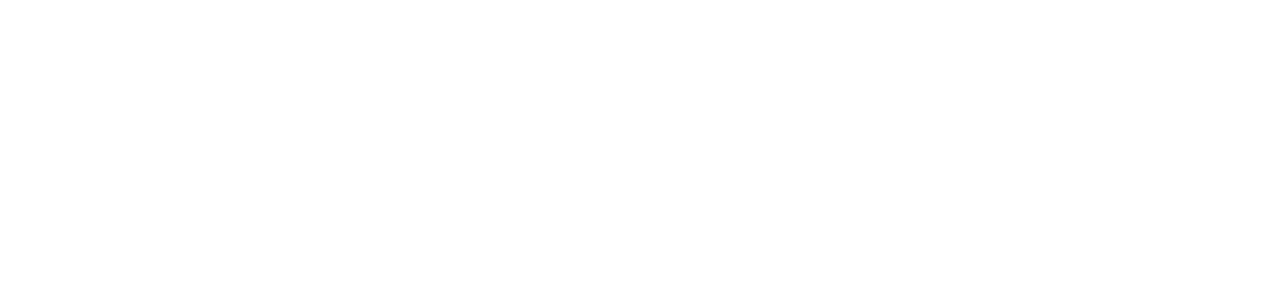
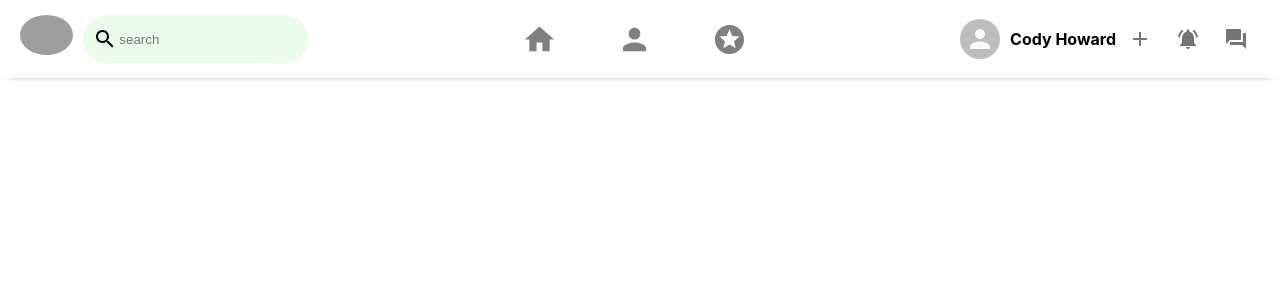
Before and after one commit to codyrhoward/trendi, a React (Create React App) app: page / in a window 1280 px wide. Shown: the top 300 px of the page. Built offline with nearby package versions, Linux system fonts and the light colour scheme; grey boxes are pictures that could not be loaded.

Commit message:
built the header navbar. Made a logo. Icons have no link functionality

```diff
--- a/package.json
+++ b/package.json
@@ -3,6 +3,8 @@
   "version": "0.1.0",
   "private": true,
   "dependencies": {
+    "@material-ui/core": "^4.11.0",
+    "@material-ui/icons": "^4.9.1",
     "@testing-library/jest-dom": "^4.2.4",
     "@testing-library/react": "^9.3.2",
     "@testing-library/user-event": "^7.1.2",
--- a/src/App.css
+++ b/src/App.css
@@ -1,38 +1,3 @@
-.App {
-  text-align: center;
+* {
+  margin: 0;
 }
-
-.App-logo {
-  height: 40vmin;
-  pointer-events: none;
-}
-
-@media (prefers-reduced-motion: no-preference) {
-  .App-logo {
-    animation: App-logo-spin infinite 20s linear;
-  }
-}
-
-.App-header {
-  background-color: #282c34;
-  min-height: 100vh;
-  display: flex;
-  flex-direction: column;
-  align-items: center;
-  justify-content: center;
-  font-size: calc(10px + 2vmin);
-  color: white;
-}
-
-.App-link {
-  color: #61dafb;
-}
-
-@keyframes App-logo-spin {
-  from {
-    transform: rotate(0deg);
-  }
-  to {
-    transform: rotate(360deg);
-  }
-}
--- a/src/App.js
+++ b/src/App.js
@@ -1,10 +1,11 @@
 import React from 'react';
+import Header from './components/Header'
 import './App.css';
 
 function App() {
   return (
     <div className="app">
-
+      <Header />
     </div>
   );
 }
--- /dev/null
+++ b/src/components/Header.css
@@ -0,0 +1,78 @@
+.header {
+    display: flex;
+    padding: 15px 20px;
+    justify-content: space-between;
+    position: sticky;
+    background-color: white;
+    z-index: 100;
+    top: 0;
+    box-shadow: 0px 5px 8px -9px rgba(0, 0, 0, 0.75);
+}
+
+.header__left{
+    display: flex;
+    justify-content: space-evenly;
+}
+
+.header__input{
+    display: flex;
+    align-items: center;
+    background-color: rgb(235, 252, 235);
+    padding: 10px;
+    margin-left: 10px;
+    border-radius: 999px;
+}
+
+.header__input > input{
+    border: none;
+    background-color: transparent;
+    outline-width: 0;
+}
+
+.logo {
+    height: 40px;
+    border-radius: 50%;
+}
+
+.header__center{
+    display: flex;
+    flex: 1;
+    justify-content: center;
+}
+
+.header__option > .MuiSvgIcon-root {
+    color: gray;
+}
+
+.header__option:hover > .MuiSvgIcon-root{
+    color: rgb(38, 206, 150);
+    cursor: pointer;
+}
+
+.header__option{
+    display: flex;
+    align-items: center;
+    padding: 0 30px;
+    cursor: pointer;
+}
+
+.header__option:hover{
+    background-color: #eff2f5;
+    border-radius: 10px;
+    align-items: center;
+    padding: 0 30px;
+    border-bottom: none;
+}
+
+.header__info{
+    display: flex;
+    align-items: center;
+}
+
+.header__info > h4{
+    margin-left: 10px;
+}
+
+.header__right {
+    display: flex;
+}
--- /dev/null
+++ b/src/components/Header.js
@@ -0,0 +1,57 @@
+import React from 'react'
+import SearchIcon from '@material-ui/icons/Search';
+import PersonIcon from '@material-ui/icons/Person';
+import HomeIcon from '@material-ui/icons/Home';
+import StarsIcon from '@material-ui/icons/Stars';
+import { Avatar, IconButton } from '@material-ui/core';
+import AddIcon from '@material-ui/icons/Add';
+import NotificationsActiveIcon from '@material-ui/icons/NotificationsActive'
+import QuestionAnswerIcon from '@material-ui/icons/QuestionAnswer';
+import './Header.css';
+
+export default function Header() {
+    return (
+        <div className="header">
+            <div className="header__left">
+            <img className="logo" src="https://i.ibb.co/nc46WnC/Screen-Shot-2020-09-29-at-1-29-57-PM.png" alt="logo" />
+
+            <div className="header__input">
+                <SearchIcon />
+                <input type="text" placeholder="search" />
+            </div>
+            </div>
+
+            <div className="header__center">
+
+                <div className="header__option">
+                    <HomeIcon fontSize="large" />
+                </div>
+                <div className="header__option">
+                    <PersonIcon fontSize="large" />
+                </div>
+                <div className="header__option">
+                    <StarsIcon fontSize="large" />
+                </div>
+
+            </div>
+
+
+            <div className="header__right">
+                <div className="header__info">
+                    <Avatar />
+                    <h4>Cody Howard</h4>
+                </div>
+
+                <IconButton>
+                    <AddIcon />
+                </IconButton>
+                <IconButton>
+                    <NotificationsActiveIcon />
+                </IconButton>
+                <IconButton>
+                    <QuestionAnswerIcon />
+                </IconButton>
+            </div>
+        </div>
+    )
+}
```
Also changed, not shown: src/firebase.js (added, +11 -0 lines), 1 other file (tests, documents, lock files or other folders).
